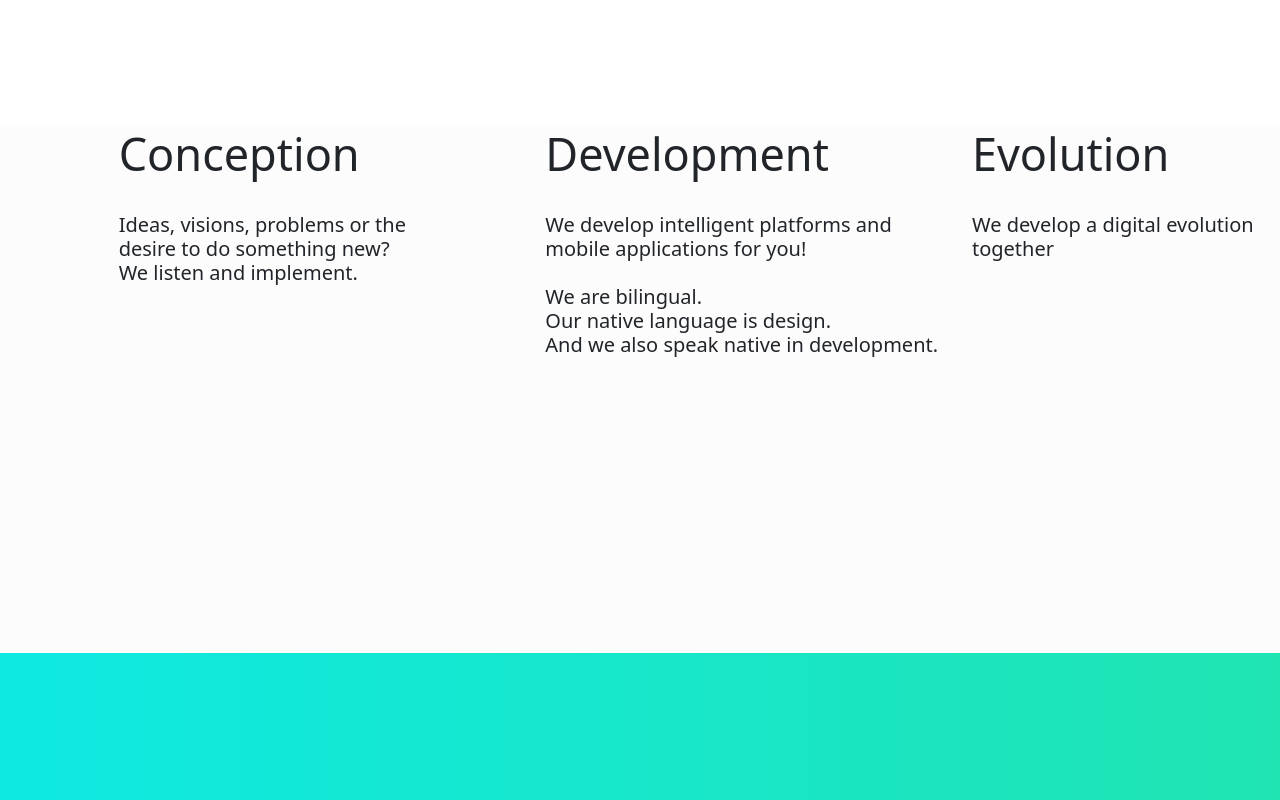
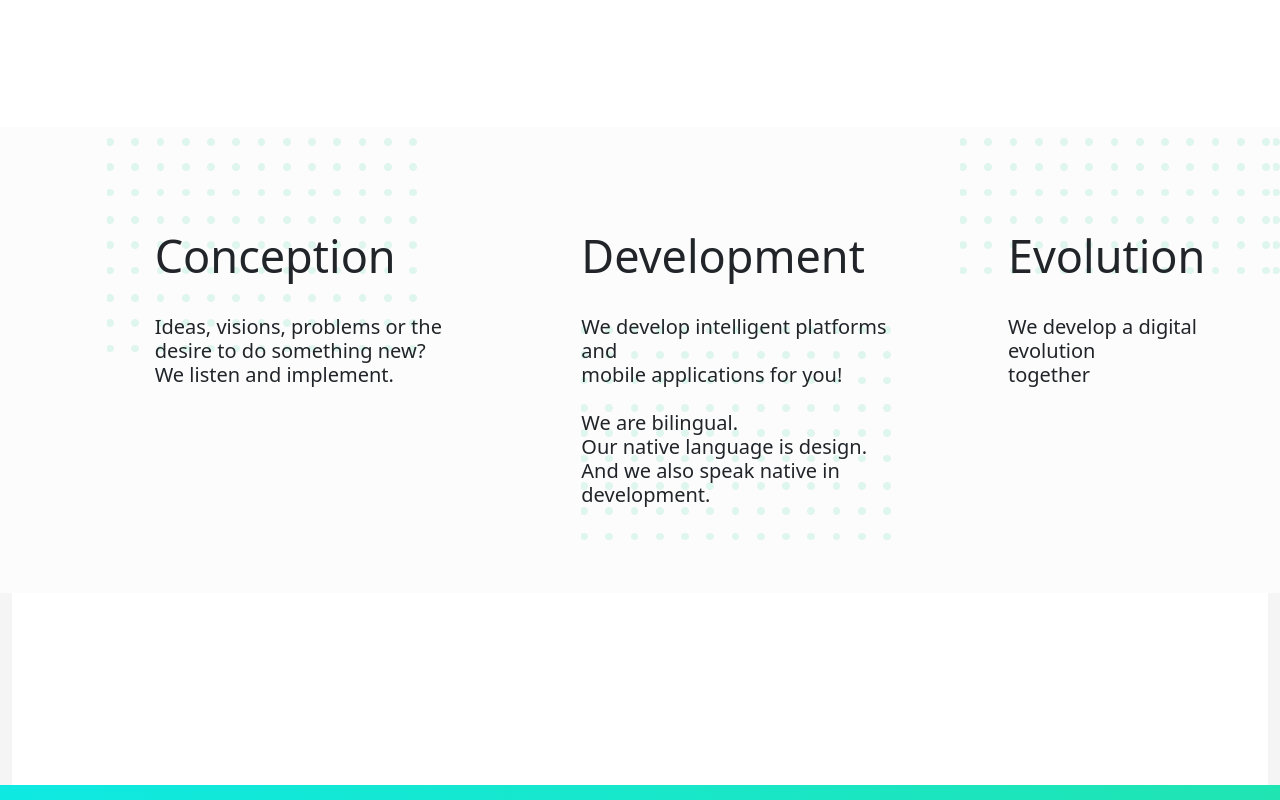
Before and after one commit to asraaijaz-jpg/React-landin-page, a React (Create React App) app: page / in a window 1280 px wide. Shown: the part 3700-4500 px from the top of the page. Built offline with nearby package versions, Linux system fonts and the light colour scheme.

Commit message:
Update landingpage.js

```diff
--- a/src/landingpage.js
+++ b/src/landingpage.js
@@ -1,4 +1,4 @@
-import React from 'react';
+import React, { useEffect } from 'react';
 import ReactDOM from 'react';
 import 'bootstrap/dist/css/bootstrap.min.css';
 import 'bootstrap/dist/js/bootstrap.bundle.min';
@@ -20,7 +20,7 @@ import img4 from './pics4.png';
 import img5 from './pics5.png';
 import img6 from './pics6.png';
 import img7 from './pics7.png';
-
+import backgrounddots from './backgrounddots.PNG';
 
 
 
@@ -29,6 +29,10 @@ import img7 from './pics7.png';
 
 function Landingpage()
 {
+useEffect(()=>{{
+    document.title='bustani --all slides';
+}})
+
     return(<div className='container-fluid ' style={{backgroundColor:'#F5F5F5  '  }}>
 
         <div className='row p-5'>
@@ -278,30 +282,39 @@ borderRadius:'18px' , backgroundColor:'#8DFFDF'}} className='my-5'>Coders...</sp
 
 
 
-<div className='row' style={{backgroundColor:'#FCFCFC'}}>
+<div className='row' style={{backgroundColor:'#FCFCFC'  }}>
 
-<div className='col-4 offset-1'>
-<h1 style={{fontSize:'45px'}}>Conception</h1><br></br>
+
+<div className='col-4 offset-1 p-5'  style={{ backgroundImage:`url(${backgrounddots})`
+,  height:'230px' , backgroundRepeat:'repeat-y'}}>
+<h1 style={{fontSize:'45px'}}><br></br>Conception</h1><br></br>
 <h5>Ideas, visions, problems or the<br></br> desire to do something new?<br></br>
 We listen and implement.</h5>
 </div>
 
-<div className='col-4'>
-<h1 style={{fontSize:'45px'}}>Development</h1><br></br>
-<h5>We develop intelligent platforms and<br></br> mobile applications for you!<br></br><br></br>
+<div className='col-4 p-5' >
+<h1 style={{fontSize:'45px'}}><br></br>Development</h1><br></br>
+
+<div style={{ backgroundImage:`url(${backgrounddots})`,
+backgroundRepeat:'repeat-y' , height:'230px'}}>
+<h5 >We develop intelligent platforms and<br></br> mobile applications for you!<br></br><br></br>
 We are bilingual.<br></br>
 Our native language is design.<br></br>
 And we also speak native in development.</h5>
 </div>
+</div>
 
-<div className='col-3'>
-<h1 style={{fontSize:'45px'}}>Evolution</h1><br></br>
+<div className='col-3 p-5'  style={{ backgroundImage:`url(${backgrounddots})` ,  height:'160px'}}>
+<h1 style={{fontSize:'45px' , backgroundRepeat:'repeat-y'}}><br></br>Evolution</h1><br></br>
 <h5>We develop a digital evolution <br></br>together</h5>
 
-<br></br><br></br><br></br><br></br><br></br><br></br><br></br><br></br><br></br><br></br>
 <br></br><br></br><br></br><br></br><br></br><br></br>
 </div>
 
+</div>
+
+<div style={{backgroundColor:'#FFFFFF'}}>
+<br></br><br></br><br></br><br></br><br></br><br></br><br></br><br></br>
 </div>
 
 
@@ -504,25 +517,24 @@ Do it now.</h5>
 <h1 >
 
 Hey, my name is   &nbsp; &nbsp;<input type='text' style={{border:'none' , borderBottom:'5px solid black' ,
-width:"300px" , color:'#BACAC5' }} value="  &nbsp; &nbsp;Type Here"/>
+width:"300px" , color:'#C6C6C6' , backgroundColor:'#F5F5F5' , outline:'none'}} value="  &nbsp; &nbsp;Type Here"/>
 
 &nbsp; &nbsp;and i'm looking for &nbsp; &nbsp;<input type='text' style={{border:'none' , borderBottom:'5px solid black' ,
-width:"330px" , color:'#BACAC5' }} value=" Web Development"/> <DetailsIcon style={{fontSize:'37px' , color:'black'}}></DetailsIcon>
+width:"330px" , color:'#C6C6C6' , backgroundColor:'#F5F5F5' , outline:'none'}} value=" Web Development"/> <DetailsIcon style={{fontSize:'37px' , color:'black'}}></DetailsIcon>
 
 <br></br><br></br>
 
 Additionally I want to say &nbsp; &nbsp;<input type='text' style={{border:'none' , borderBottom:'5px solid black' ,
-width:"950px" , color:'#BACAC5' }} value=" You Message (optional) "/>
+width:"950px" , color:'#C6C6C6'  , backgroundColor:'#F5F5F5' , outline:'none'}} value=" You Message (optional) "/>
 
 <br></br><br></br>
-
 <input type='text' style={{border:'none' , borderBottom:'5px solid black' ,
-width:"1420px" , color:'#BACAC5' }} />
+width:"1420px" , color:'#C6C6C6' , backgroundColor:'#F5F5F5' , outline:'none' }} />
 
 <br></br><br></br>
 
 Contact with me at &nbsp; &nbsp;<input type='text' style={{border:'none' , borderBottom:'5px solid black' ,
-width:"600px" , color:'#BACAC5' }} value="  &nbsp; &nbsp; &nbsp; &nbsp;Your Email Address."/>
+width:"600px" , color:'#C6C6C6'  , backgroundColor:'#F5F5F5' , outline:'none'}}  value="  &nbsp; &nbsp; &nbsp; &nbsp;Your Email Address."/>
 </h1>
 <span></span>
 
```
